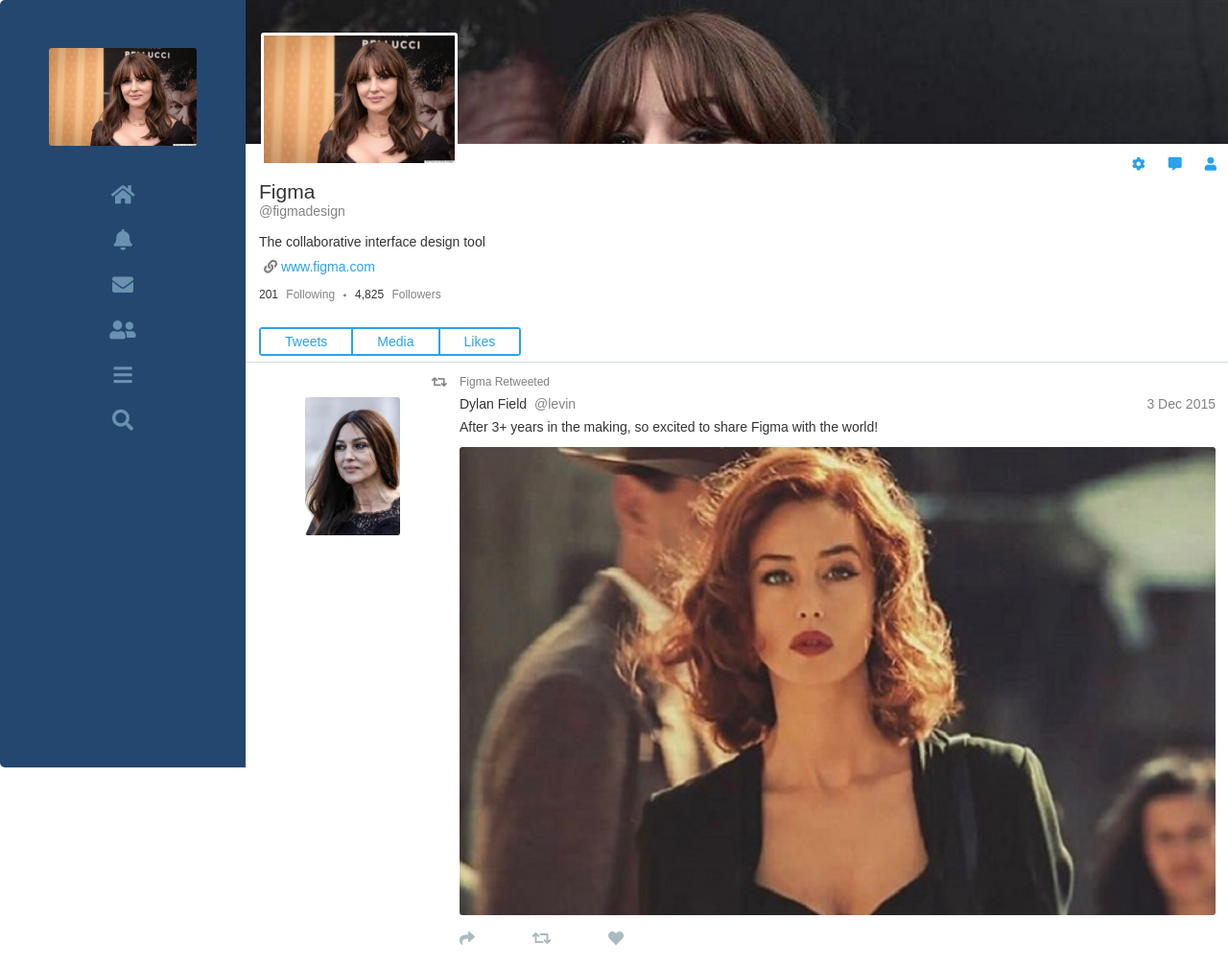
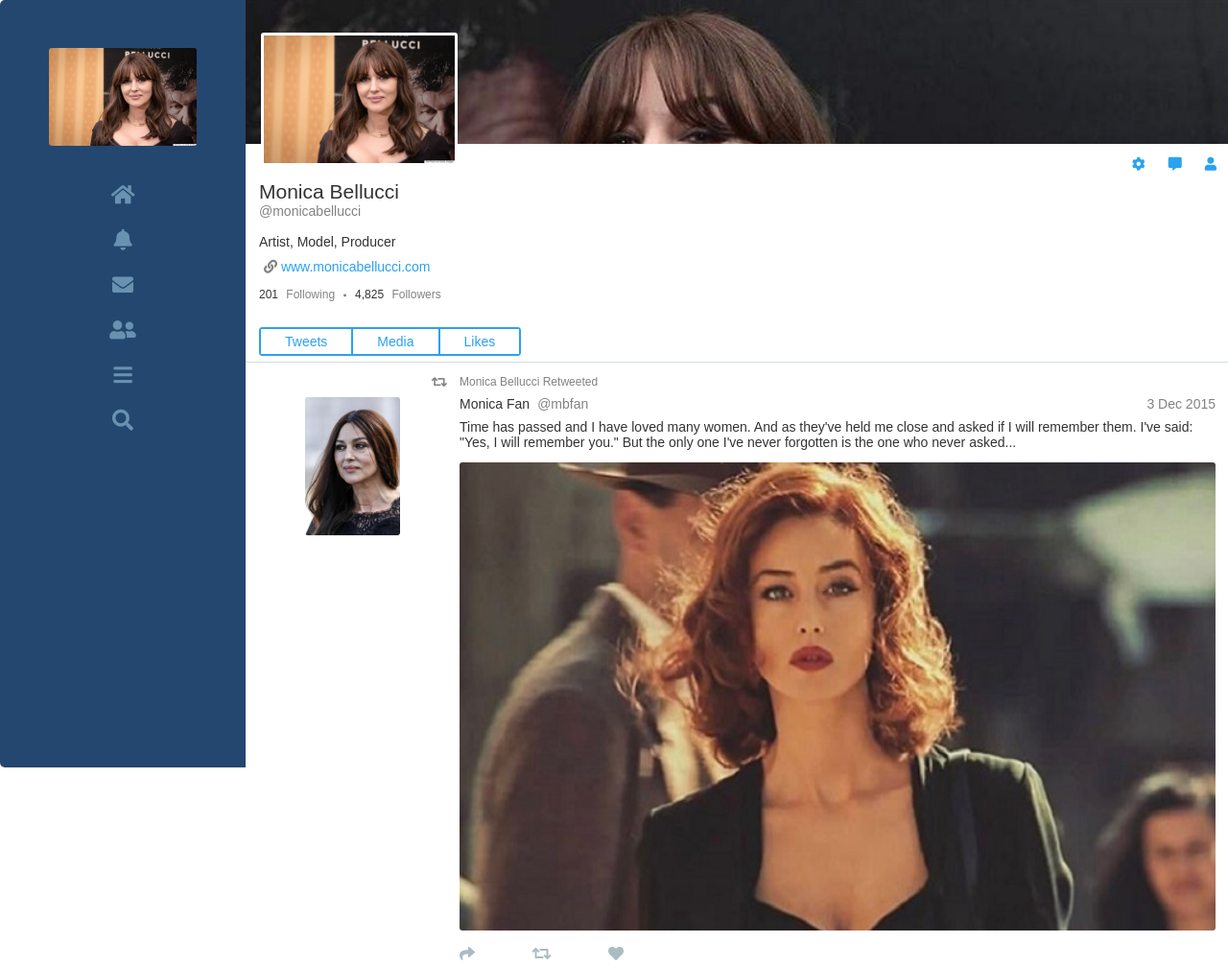
Before and after one commit to Guru4741/twitter, a plain HTML site: page index.html in a window 1280 px wide. Shown: the whole page at 96% size. Drawn offline with Linux system fonts and the light colour scheme.

Commit message:
doc: Changed Copy Deck

```diff
--- a/index.html
+++ b/index.html
@@ -35,17 +35,17 @@
                         <button class="twitter__btn twitter__edit-btns"><i class="fas fa-user"></i></button>
                     </div>
                     <h1 class="twitter__headline">
-                        Figma
+                        Monica Bellucci
                     </h1>
                     <p class="twitter__profile-id">
-                        @figmadesign
+                        @monicabellucci
                     </p>
                     <p class="twitter__about">
-                        The collaborative interface design tool
+                        Artist, Model, Producer
                     </p>
                     <a href="#" class="twitter__website">
                         <i class="fas fa-link"></i>
-                        www.figma.com
+                        www.monicabellucci.com
                     </a>
                     <div class="twitter__follows">
                         <p class="twitter__following">
@@ -79,21 +79,21 @@
                 </div>
                 <div class="twitter-tweets__main">
                     <p class="twitter-tweets__profileId">
-                        Figma Retweeted
+                        Monica Bellucci Retweeted
                     </p>
                     <div class="twitter-tweets__tweet-info">
                         <p class="twitter-tweets__name">
-                            Dylan Field
+                            Monica Fan
                         </p>
                         <p class="twitter-tweets__handle">
-                            @levin
+                            @mbfan
                         </p>
                         <p class="twitter-tweets__date">
                             3 Dec 2015
                         </p>
                     </div>
                     <p class="twitter-tweets__tweet-text">
-                        After 3+ years in the making, so excited to share Figma with the world!
+                        Time has passed and I have loved many women. And as they've held me close and asked if I will remember them. I've said: "Yes, I will remember you." But the only one I've never forgotten is the one who never asked...
                     </p>
                     <img src="./assets/malena.jpg" alt="Malena" class="twitter-tweets__image">
                     <div class="twitter-tweets__interaction">
```
